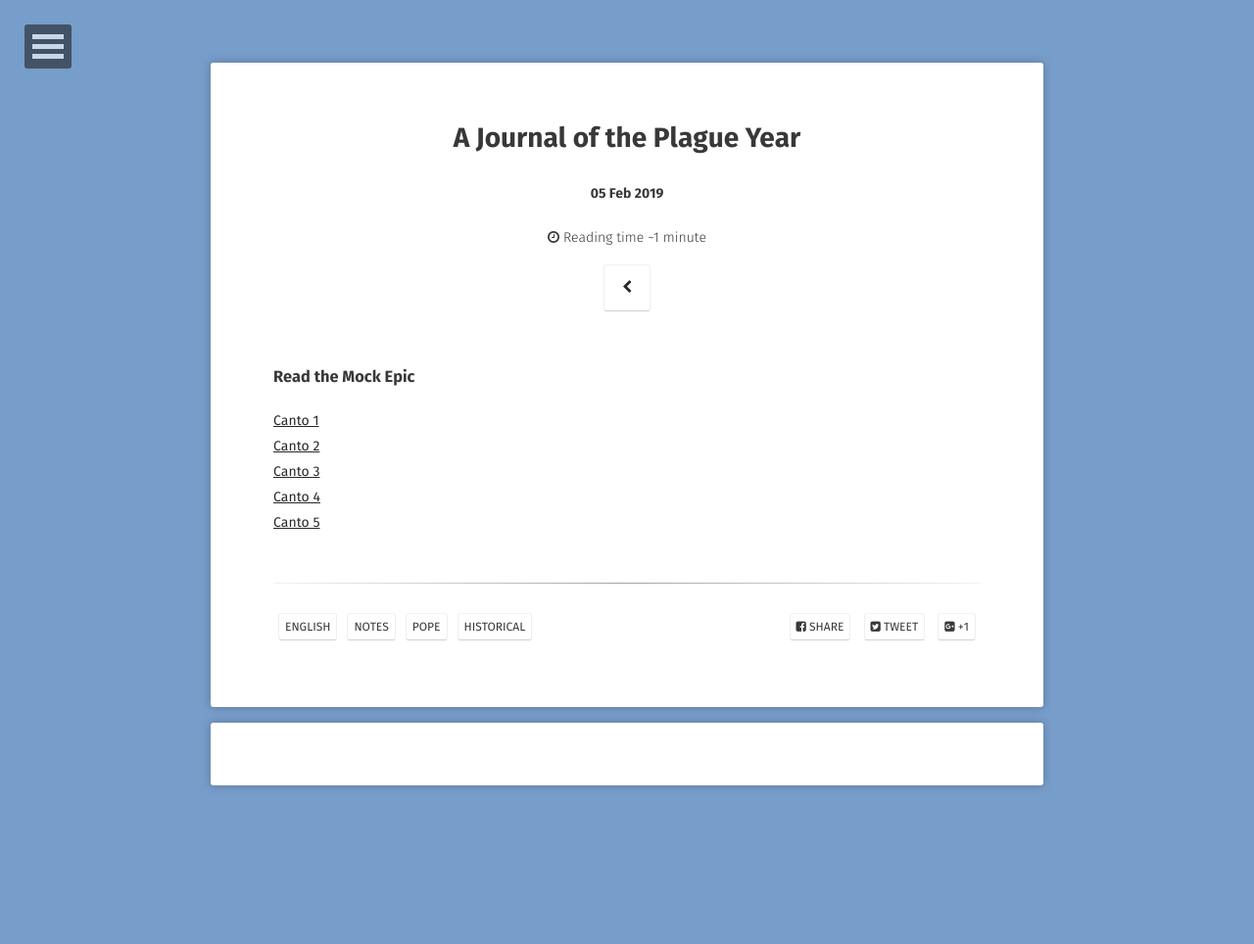
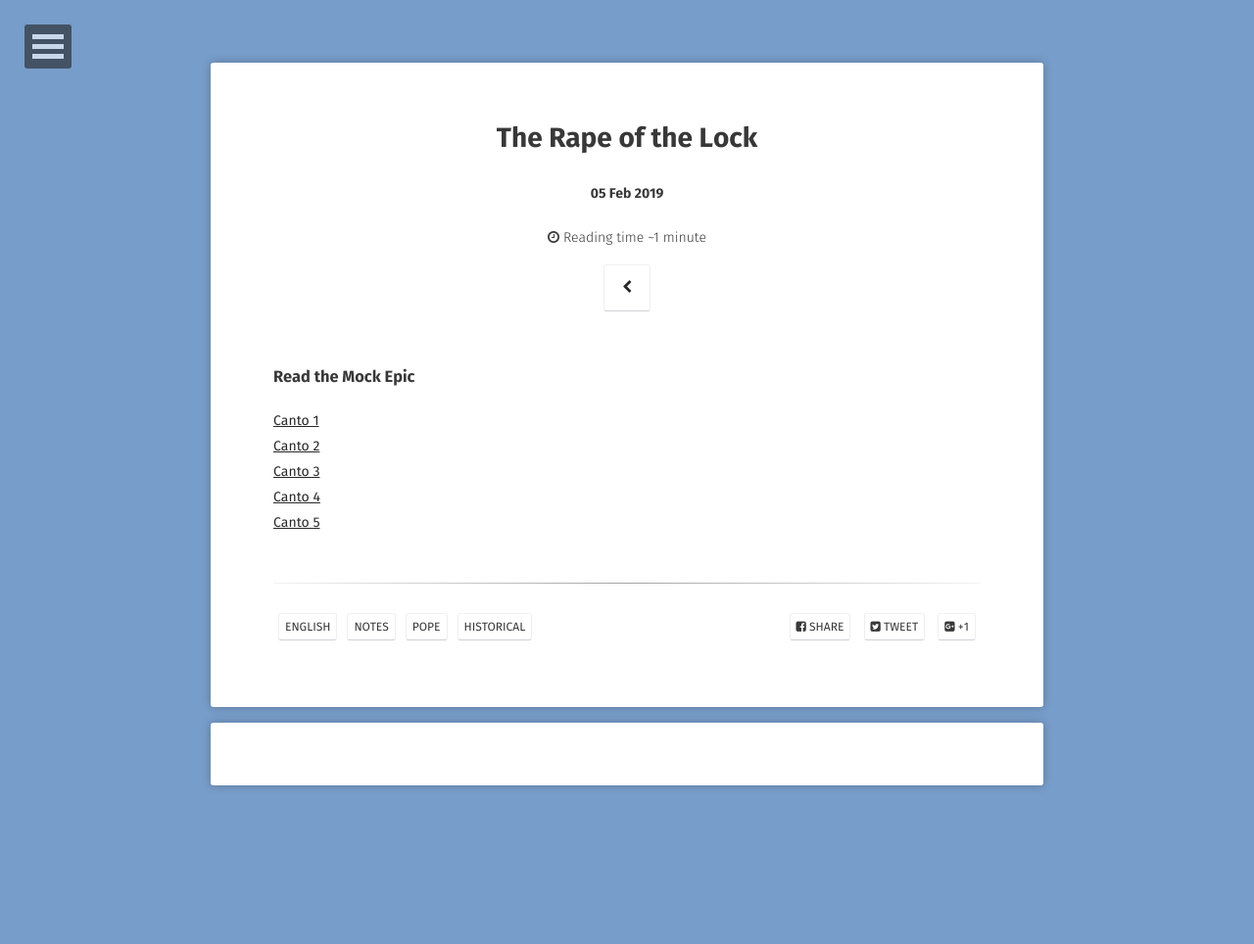
Before and after one commit to EthenStrine/site, a Jekyll site: the page built from _posts/2019-02-05-lock-rape.md, in a window 1280 px wide. Shown: the whole page at 98% size. Built offline with Jekyll 4.4.1, drawn with Linux system fonts in a browser that asks for light colours; some web fonts are replaced; comment, search, counter and statistics services are not loaded.

Commit message:
Update 2019-02-05-lock-rape.md

```diff
--- a/_posts/2019-02-05-lock-rape.md
+++ b/_posts/2019-02-05-lock-rape.md
@@ -1,6 +1,6 @@
 ---
 layout: post
-title:  "A Journal of the Plague Year"
+title:  "The Rape of the Lock"
 date:   2019-02-05
 excerpt: "The Rape of the Lock is a mock-heroic narrative poem written by Alexander Pope. One of the most commonly cited examples of high burlesque, it was first published anonymously in Lintot's Miscellaneous Poems and Translations (May 1712) in two cantos; a revised edition 'Written by Mr. Pope' followed in March 1714 as a five-canto version  accompanied by six engravings."
 tag:
```
